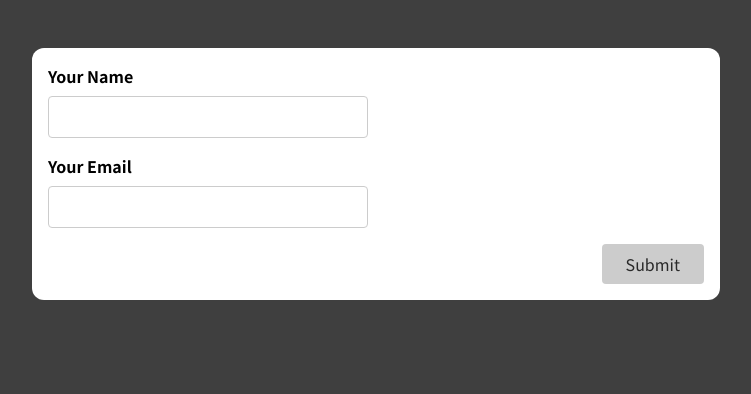
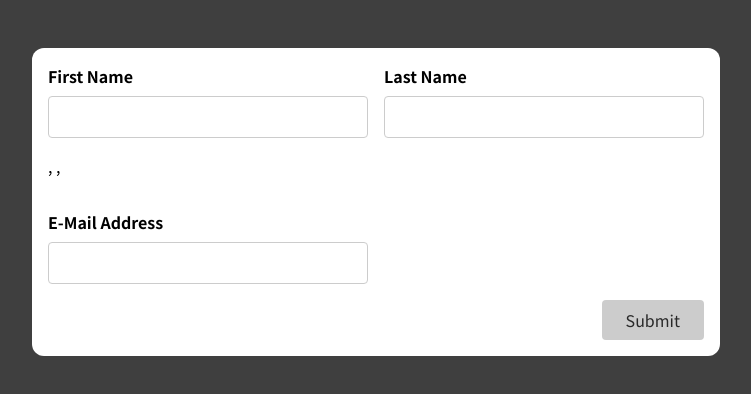
Before and after one commit to jzfrank/udemy-react, a React (Create React App) app in the folder sec-16-handling-forms/: page / in a window 1280 px wide. Shown: the top 394 px of the page, without its empty margins (264-1015 px from the left). Built offline with nearby package versions, Linux system fonts and the light colour scheme.

Commit message:
encountered a strange bug: enteredFirstName could change, but  enteredLastName, enteredEmail does not change

```diff
--- a/sec-16-handling-forms/src/App.js
+++ b/sec-16-handling-forms/src/App.js
@@ -1,9 +1,9 @@
-import SimpleInput from './components/SimpleInput';
+import BasicForm from "./components/BasicForm";
 
 function App() {
   return (
     <div className="app">
-      <SimpleInput />
+      <BasicForm />
     </div>
   );
 }
--- a/sec-16-handling-forms/src/components/BasicForm.js
+++ b/sec-16-handling-forms/src/components/BasicForm.js
@@ -1,22 +1,118 @@
+import useInput from "../hooks/use-input";
+
+const isNotEmpty = (value) => value.trim() !== "";
+const isEmail = (value) => value.includes("@");
+
 const BasicForm = (props) => {
+  const {
+    value: enteredFirstName,
+    isValid: firstNameIsValid,
+    hasError: firstNameHasError,
+    valueChangeHandler: firstNameChangeHandler,
+    inputBlurHandler: firstNameBlurHandler,
+    reset: resetFirstName,
+  } = useInput(isNotEmpty);
+
+  const {
+    vaue: enteredLastName,
+    isValid: lastNameIsValid,
+    hasError: lastNameHasError,
+    valueChangeHandler: lastNameChangeHandler,
+    inputBlurHandler: lastNameBlurHandler,
+    reset: resetLastName,
+  } = useInput(isNotEmpty);
+
+  const {
+    vaue: enteredEmail,
+    isValid: emailIsValid,
+    hasError: emailHasError,
+    valueChangeHandler: emailChangeHandler,
+    inputBlurHandler: emailBlurHandler,
+    reset: resetEmail,
+  } = useInput(isEmail);
+
+  let formIsValid = false;
+
+  if (firstNameIsValid && lastNameIsValid && emailIsValid) {
+    formIsValid = true;
+  }
+
+  const formSubmissionHandler = (event) => {
+    event.preventDefault();
+
+    if (!formIsValid) {
+      return;
+    }
+
+    console.log("Submitted!");
+    console.log(enteredFirstName, enteredLastName, enteredEmail);
+
+    resetFirstName();
+    resetLastName();
+    resetEmail();
+  };
+
+  const firstNameClassName = firstNameHasError
+    ? "form-control invalid"
+    : "form-control";
+
+  const lastNameClassName = lastNameHasError
+    ? "form-control invalid"
+    : "form-control";
+
+  const emailClassName = emailHasError
+    ? "form-control invalid"
+    : "form-control";
+
   return (
-    <form>
-      <div className='control-group'>
-        <div className='form-control'>
-          <label htmlFor='name'>First Name</label>
-          <input type='text' id='name' />
+    <form onSubmit={formSubmissionHandler}>
+      <div className="control-group">
+        <div className={firstNameClassName}>
+          <label htmlFor="name">First Name</label>
+          <input
+            type="text"
+            id="name"
+            value={enteredFirstName}
+            onChange={firstNameChangeHandler}
+            onBlur={firstNameBlurHandler}
+          />
+          {firstNameHasError && (
+            <p className="error-text">first name should be nonempty!</p>
+          )}
+          <p>
+            {enteredFirstName}, {enteredLastName}, {enteredEmail}
+          </p>
         </div>
-        <div className='form-control'>
-          <label htmlFor='name'>Last Name</label>
-          <input type='text' id='name' />
+        <div className={lastNameClassName}>
+          <label htmlFor="name">Last Name</label>
+          <input
+            type="text"
+            id="name"
+            value={enteredLastName}
+            onChange={lastNameChangeHandler}
+            onBlur={lastNameBlurHandler}
+          />
+          {lastNameHasError && (
+            <p className="error-text">last name should be nonempty!</p>
+          )}
         </div>
       </div>
-      <div className='form-control'>
-        <label htmlFor='name'>E-Mail Address</label>
-        <input type='text' id='name' />
+      <div className={emailClassName}>
+        <label htmlFor="name">E-Mail Address</label>
+        <input
+          type="email"
+          id="name"
+          value={enteredEmail}
+          onChange={emailChangeHandler}
+          onBlur={emailBlurHandler}
+        />
+        {emailHasError && (
+          <p className="error-text">email address should contain @!</p>
+        )}
       </div>
-      <div className='form-actions'>
-        <button>Submit</button>
+
+      <div className="form-actions">
+        <button disabled={!formIsValid}>Submit</button>
       </div>
     </form>
   );
--- a/sec-16-handling-forms/src/components/SimpleInput.js
+++ b/sec-16-handling-forms/src/components/SimpleInput.js
@@ -1,57 +1,44 @@
-import { useState, useEffect } from "react";
+import useInput from "../hooks/use-input";
 
 const SimpleInput = (props) => {
-  const [enteredName, setEnteredName] = useState("");
-  const [enteredNameTouched, setEnteredNameTouched] = useState(false);
-  const [enteredEmail, setEnteredEmail] = useState("");
-  const [enteredEmailTouched, setEnteredEmailTouched] = useState(false);
+  const {
+    value: enteredName,
+    isValid: enteredNameIsValid,
+    hasError: nameInputHasError,
+    valueChangeHandler: nameChangeHandler,
+    inputBlurHandler: nameBlurHandler,
+    reset: resetNameInput,
+  } = useInput((value) => value.trim() !== "");
 
-  const enteredNameIsValid = enteredName.trim().length !== 0;
-  const nameInputIsInValid = !enteredNameIsValid && enteredNameTouched;
-  const enteredEmailIsValid = enteredEmail.trim().includes("@");
-  const emailInputIsInvalid = !enteredEmailIsValid && enteredEmailTouched;
-  console.log("emailInputIsInvalid", emailInputIsInvalid);
+  const {
+    value: enteredEmail,
+    isValid: enteredEmailIsValid,
+    hasError: emailInputHasError,
+    valueChangeHandler: emailChangeHandler,
+    inputBlurHandler: emailBlurHandler,
+    reset: resetEmailInput,
+  } = useInput((value) => value.trim() !== "" && value.includes("@"));
 
   let formIsValid = false;
   if (enteredNameIsValid && enteredEmailIsValid) {
     formIsValid = true;
   }
 
-  const nameInputChangeHandler = (event) => {
-    setEnteredName(event.target.value);
-  };
-
-  const nameInputBlurHandler = () => {
-    setEnteredNameTouched(true);
-  };
-
-  const emailInputChangeHandler = (event) => {
-    setEnteredEmail(event.target.value);
-  };
-
-  const emailInputBlurHandler = () => {
-    setEnteredEmailTouched(true);
-  };
-
   const formSubmissionHandler = (event) => {
     event.preventDefault();
-    setEnteredNameTouched(true);
-    setEnteredEmailTouched(true);
     if (!enteredNameIsValid || !enteredEmailIsValid) {
       return;
     }
     console.log(enteredName);
-    setEnteredName("");
-    setEnteredNameTouched(false);
-    setEnteredEmail("");
-    setEnteredEmailTouched(false);
+    resetNameInput();
+    resetEmailInput();
   };
 
-  const nameInputClasses = nameInputIsInValid
+  const nameInputClasses = nameInputHasError
     ? "form-control invalid"
     : "form-control";
 
-  const emailInputClasses = emailInputIsInvalid
+  const emailInputClasses = emailInputHasError
     ? "form-control invalid"
     : "form-control";
 
@@ -63,10 +50,10 @@ const SimpleInput = (props) => {
           type="text"
           id="name"
           value={enteredName}
-          onChange={nameInputChangeHandler}
-          onBlur={nameInputBlurHandler}
+          onChange={nameChangeHandler}
+          onBlur={nameBlurHandler}
         />
-        {nameInputIsInValid && (
+        {nameInputHasError && (
           <p className="error-text">Name must not be empty</p>
         )}
       </div>
@@ -76,10 +63,10 @@ const SimpleInput = (props) => {
           type="email"
           id="email"
           value={enteredEmail}
-          onChange={emailInputChangeHandler}
-          onBlur={emailInputBlurHandler}
+          onChange={emailChangeHandler}
+          onBlur={emailBlurHandler}
         />
-        {emailInputIsInvalid && (
+        {emailInputHasError && (
           <p className="error-text">Email must contain @</p>
         )}
       </div>
--- /dev/null
+++ b/sec-16-handling-forms/src/hooks/use-input.js
@@ -0,0 +1,35 @@
+import { useState } from "react";
+
+const useInput = (validateValue) => {
+  const [enteredValue, setEnteredValue] = useState("");
+  const [isTouched, setIsTouched] = useState(false);
+
+  const valueIsValid = validateValue(enteredValue);
+  const hasError = !valueIsValid && isTouched;
+
+  const valueChangeHandler = (event) => {
+    setEnteredValue(event.target.value);
+    console.log("valueChangeHandler", event.target.value, enteredValue);
+  };
+
+  const inputBlurHandler = () => {
+    setIsTouched(true);
+  };
+
+  const reset = () => {
+    setEnteredValue("");
+    setIsTouched(false);
+    console.log("reset is called", enteredValue, isTouched);
+  };
+
+  return {
+    value: enteredValue,
+    isValid: valueIsValid,
+    hasError,
+    valueChangeHandler,
+    inputBlurHandler,
+    reset,
+  };
+};
+
+export default useInput;
```
Also changed, not shown: sec-16-handling-forms/src/index.js (+4 -4 lines).
